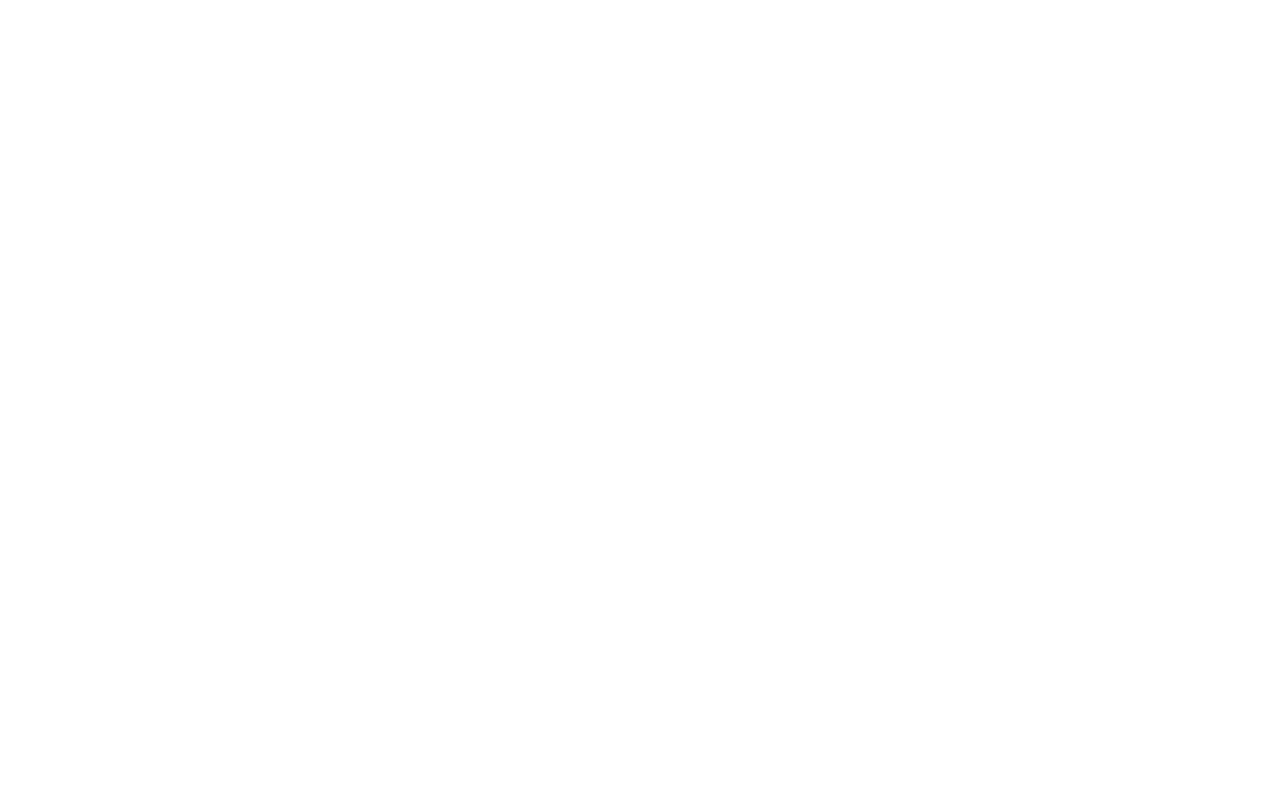
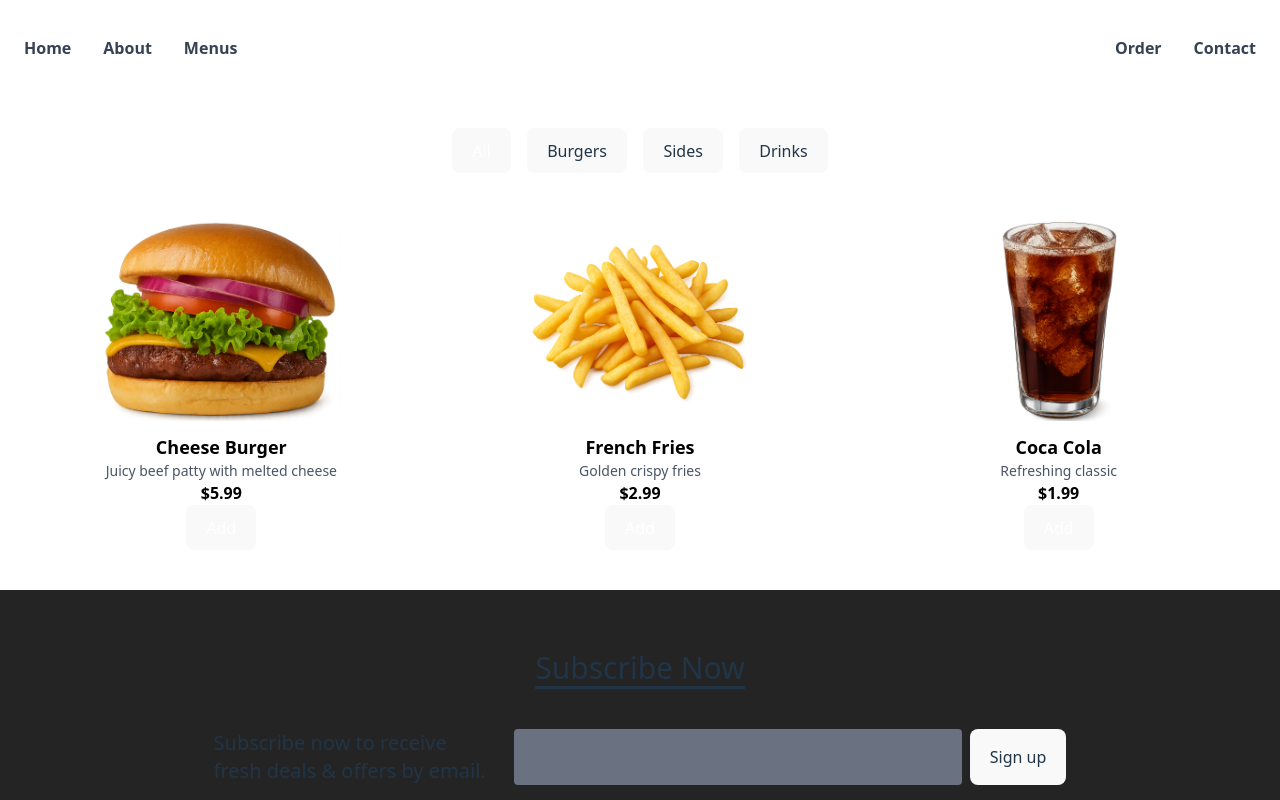
Before and after one commit to andrei-db/fastfood-frontend, a React (Vite) app: page /order in a window 1280 px wide. Before the commit this address had no page. Shown: the top 800 px of the page. Built offline with nearby package versions, Linux system fonts and the light colour scheme.

Commit message:
created order page

```diff
--- a/src/App.jsx
+++ b/src/App.jsx
@@ -3,7 +3,7 @@ import { Routes, Route } from 'react-router-dom'
 import Home from './pages/Home'
 import About from './pages/About'
 import Menus from './pages/Menus'
-
+import Order from './pages/Order'
 function App() {
 
   return (
@@ -12,6 +12,7 @@ function App() {
         <Route path="/" element={<Home />} />
         <Route path="/" element={<About />} />
         <Route path="/" element={<Menus />} />
+        <Route path="/order" element={<Order />} />
       </Routes>
     </>
   )
--- a/src/components/Footer.jsx
+++ b/src/components/Footer.jsx
@@ -2,7 +2,7 @@ import { Link } from "react-router-dom";
 function Footer() {
     return (
         <>
-            <footer className="py-15">
+            <footer className="py-15 bg-[#242424]">
                 <div className="flex flex-col justify-center items-center mb-20">
                     <h2 className="flex text-3xl border-b-3 mb-10">Subscribe Now</h2>
                     <div className="flex justify-center">
@@ -14,7 +14,7 @@ function Footer() {
                     </div>
                 </div>
                 <div className="max-w-7xl mx-auto px-6 grid grid-cols-1 md:grid-cols-3 gap-10 mb-20">
-                    <div>
+                    <div className="">
                         <h2 className="text-2xl font-bold text-white mb-4">Burgerino</h2>
                         <p className="text-sm">
                             Serving delicious food made with love ❤️.
@@ -22,7 +22,7 @@ function Footer() {
                         </p>
                     </div>
 
-                    <div>
+                    <div className="flex flex-col items-center">
                         <h3 className="text-lg font-semibold text-white mb-3">Quick Links</h3>
                         <ul className="space-y-2">
                             <li><Link to="/" className="hover:text-red-400">Home</Link></li>
--- a/src/components/Hero.jsx
+++ b/src/components/Hero.jsx
@@ -4,7 +4,7 @@ function Hero() {
   return (
     <section className="h-screen flex flex-col md:flex-row items-center justify-between px-10 md:px-20 bg-white">
       <div className="flex-1 text-center md:text-left space-y-6">
-        <h1 className="text-6xl font-extrabold text-green-800">
+        <h1 className="text-8xl font-extrabold text-green-800">
           FRESH<span className="text-red-500"> FOOD</span>
         </h1>
         <p className="text-gray-600 max-w-md">
--- /dev/null
+++ b/src/components/MenuItemCard.jsx
@@ -0,0 +1,24 @@
+import { useCart } from "../context/CartContext";
+
+function MenuItemCard({ id, name, price, description, image }) {
+  const { addToCart } = useCart();
+
+  return (
+    <div className="p-4 bg-white text-black rounded-2xl flex flex-col items-center justify-center">
+      <img src={image} alt={name} className="h-50 w-60 object-cover rounded-xl mb-3" />
+      <h3 className="text-lg font-bold">{name}</h3>
+      <p className="text-sm text-gray-600">{description}</p>
+
+        <span className="font-bold">${price}</span>
+        <button
+          onClick={() => addToCart({ id, name, price })}
+          className="px-3 py-1 bg-red-500 text-white rounded-lg hover:bg-red-600"
+        >
+          Add
+        </button>
+
+    </div>
+  );
+}
+
+export default MenuItemCard;
--- a/src/components/Navbar.jsx
+++ b/src/components/Navbar.jsx
@@ -11,9 +11,7 @@ function Navbar() {
                         <Link to="/menus" className="hover:text-red-500">Menus</Link>
                     </div>
 
-                    <Link to="/" className="text-xl font-bold">
-                        Burgerino
-                    </Link>
+
 
                     <div className="hidden md:flex gap-8 text-gray-700 font-bold">
                         <Link to="/order" className="hover:text-red-500">Order</Link>
--- /dev/null
+++ b/src/context/CartContext.jsx
@@ -0,0 +1,19 @@
+import { createContext, useContext, useState } from "react";
+
+const CartContext = createContext();
+export const useCart = () => useContext(CartContext);
+
+export const CartProvider = ({ children }) => {
+  const [cart, setCart] = useState([]);
+
+  const addToCart = (item) => setCart((prev) => [...prev, item]);
+  const removeFromCart = (index) =>
+    setCart((prev) => prev.filter((_, i) => i !== index));
+  const clearCart = () => setCart([]);
+
+  return (
+    <CartContext.Provider value={{ cart, addToCart, removeFromCart, clearCart }}>
+      {children}
+    </CartContext.Provider>
+  );
+};
--- /dev/null
+++ b/src/data/products.js
@@ -0,0 +1,29 @@
+const products = [
+  {
+    id: 1,
+    name: "Cheese Burger",
+    price: 5.99,
+    category: "burgers",
+    description: "Juicy beef patty with melted cheese",
+    image: "/burger.png",
+  },
+  {
+    id: 2,
+    name: "French Fries",
+    price: 2.99,
+    category: "sides",
+    description: "Golden crispy fries",
+   image: "/fries.png",
+  },
+  {
+    id: 3,
+    name: "Coca Cola",
+    price: 1.99,
+    category: "drinks",
+    description: "Refreshing classic",
+    image: "/cola.png",
+  },
+
+];
+
+export default products;
--- a/src/index.css
+++ b/src/index.css
@@ -6,8 +6,8 @@
 
   color-scheme: light dark;
   color: rgba(255, 255, 255, 0.87);
-  background-color: #242424;
-
+  /* background-color: #242424; */
+  background-color: #fff;
   font-synthesis: none;
   text-rendering: optimizeLegibility;
   -webkit-font-smoothing: antialiased;
--- a/src/main.jsx
+++ b/src/main.jsx
@@ -3,11 +3,14 @@ import { createRoot } from 'react-dom/client'
 import './index.css'
 import App from './App.jsx'
 import { BrowserRouter } from 'react-router-dom'
+import { CartProvider } from "./context/CartContext";
 
 createRoot(document.getElementById('root')).render(
   <StrictMode>
     <BrowserRouter>
-      <App />
+      <CartProvider>
+        <App />
+      </CartProvider>
     </BrowserRouter>
   </StrictMode>,
 )
--- /dev/null
+++ b/src/pages/Order.jsx
@@ -0,0 +1,43 @@
+import { useState } from "react";
+import products from "../data/products";
+import MenuItemCard from "../components/MenuItemCard";
+import Navbar from "../components/Navbar";
+import Footer from "../components/Footer";
+function Order() {
+  const [filter, setFilter] = useState("all");
+
+  const filtered =
+    filter === "all" ? products : products.filter((p) => p.category === filter);
+
+  return (
+    <>
+    <Navbar />
+    <div className="p-6 mt-20">
+      <h1 className="text-3xl font-bold mb-6 text-center text-[#242424]"></h1>
+
+      <div className="flex justify-center gap-4 mb-8">
+        {["all", "burgers", "sides", "drinks"].map((cat) => (
+          <button
+            key={cat}
+            onClick={() => setFilter(cat)}
+            className={`px-4 py-2 rounded-lg ${
+              filter === cat ? "bg-red-500 text-white" : "bg-gray-200"
+            }`}
+          >
+            {cat.charAt(0).toUpperCase() + cat.slice(1)}
+          </button>
+        ))}
+      </div>
+
+      <div className="grid grid-cols-1 sm:grid-cols-2 lg:grid-cols-3 gap-6">
+        {filtered.map((product) => (
+          <MenuItemCard key={product.id} {...product} />
+        ))}
+      </div>
+    </div>
+    <Footer />
+    </>
+  );
+}
+
+export default Order;
```
Also changed, not shown: public/cola.png (added), public/fries.png (added).
